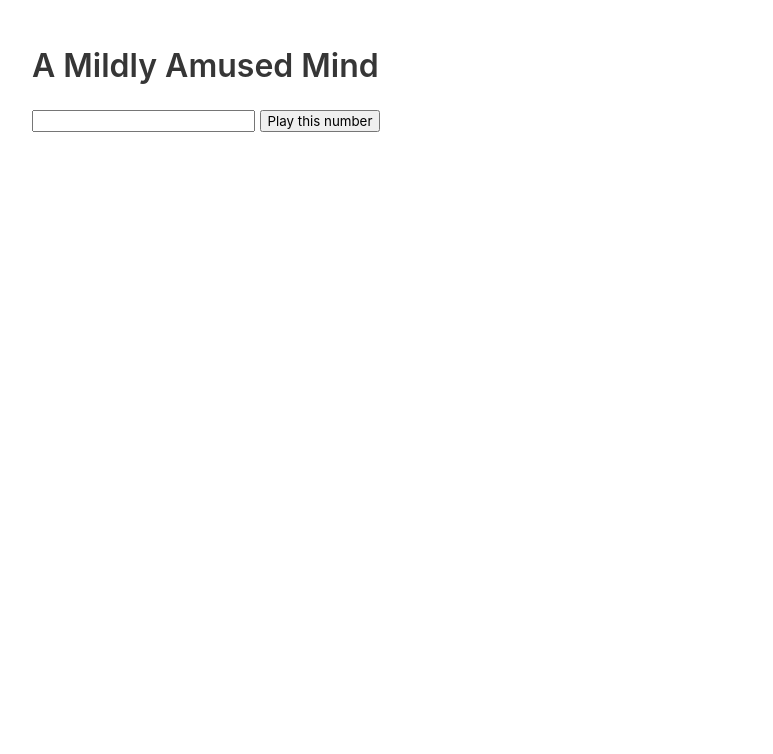
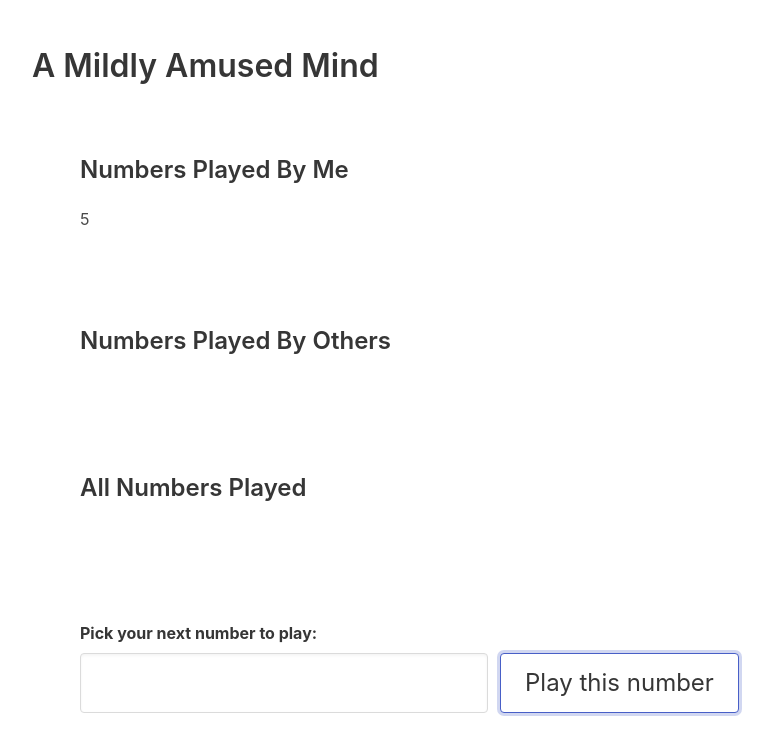
Before and after one commit to MagdalenaHenke/mind, a website: page index.html in a window 1280 px wide. Both pictures are taken after typing "5" into the empty fields and a click on the button "Play this number". Shown: the whole page, without its empty margins (32-805 px from the left). Drawn offline with nearby package versions, Linux system fonts and the light colour scheme; no server answers.

Commit message:
move js into static file out of html script tag, rename events to play:number, track self and other sumitted numbers separately

```diff
--- a/index.html
+++ b/index.html
@@ -13,43 +13,36 @@
     <script src="/socket.io/socket.io.js"></script>
     <script src="https://code.jquery.com/jquery-1.11.1.js"></script>
 
-    <script>
-      $(function () {
-        var socket = io();
-
-        // todo: move all this out of the script tag at some point ;)
-
-        // emit socket event when number is submitted
-        $('form').submit(function(e){
-          e.preventDefault(); // prevents page reloading
-          socket.emit('number pick', $('#numberInput').val());
-          $('#numberInput').val('');
-          return false;
-        });
-
-        // do stuff when other socket emits a thing
-        socket.on('number pick', function(msg){
-          $('#numbersPlayedBefore').append($('<li>').text(msg));
-        });
-
-        // checking how the broadcasting work
-        socket.on('hi', function(msg){
-          $('#numbersPlayedByOthersBefore').append($('<li>').text(msg));
-        });
-      });
-    </script>
+    <script type="text/javascript" src="./static/mind.js"></script>
   </head>
   <body>
     <main>
     <section class="section">
       <div class="container">
         <h1 class="title">A Mildly Amused Mind</h1>
-        <ul id="numbersPlayedByOthersBefore"></ul>
-        <ul id="numbersPlayedBefore"></ul>
-        <form action="">
-          <input type="number" id="numberInput">
-          <button type="submit">Play this number</button>
-        </form>
+        <section class="section">
+          <h2 class="title is-4" id="h2_numbersPlayedByMeBefore">Numbers Played By Me</h2>
+          <ul id="numbersPlayedByMeBefore" aria-labelledby="h2_numbersPlayedByMeBefore"></ul>
+        </section>
+        <section class="section">
+          <h2 class="title is-4" id="h2_numbersPlayedByOthersBefore">Numbers Played By Others</h2>
+          <ul id="numbersPlayedByOthersBefore" aria-labelledby="h2_numbersPlayedByOthersBefore"></ul>
+        </section>
+        <section class="section">
+          <h2 class="title is-4" id="h2_allNumbersPlayedBefore">All Numbers Played</h2>
+          <ul id="allNumbersPlayedBefore" aria-labelledby="h2_allNumbersPlayedBefore"></ul>
+        </section>
+        <section class="section">
+          <form action="">
+            <label class="label" for="numberInput">Pick your next number to play:</label>
+            <div class="field is-grouped">
+              <div class="control">
+                <input class="input is-large" type="number" id="numberInput">
+              </div>
+              <button class="button is-large" type="submit">Play this number</button>
+            </div>
+          </form>
+        </section>
     </section>
     </main>
   </body>
--- /dev/null
+++ b/static/mind.js
@@ -0,0 +1,25 @@
+$(function() {
+  var socket = io();
+
+  // todo: move all this out of the script tag at some point ;)
+
+  // emit socket event when number is submitted
+  $('form').submit(function(e) {
+    e.preventDefault(); // prevents page reloading
+    const number = $('#numberInput').val();
+    socket.emit('play:number', number);
+    $('#numbersPlayedByMeBefore').append($('<li>').text(number));
+    $('#numberInput').val('');
+    return false;
+  });
+
+  // do stuff when other socket emits a thing
+  socket.on('play:number', function(msg) {
+    $('#allNumbersPlayedBefore').append($('<li>').text(msg));
+  });
+
+  // checking how the broadcasting work
+  socket.on('play:number_notSelf', function(msg) {
+    $('#numbersPlayedByOthersBefore').append($('<li>').text(msg));
+  });
+});
```
Also changed, not shown: index.js (+8 -5 lines).
